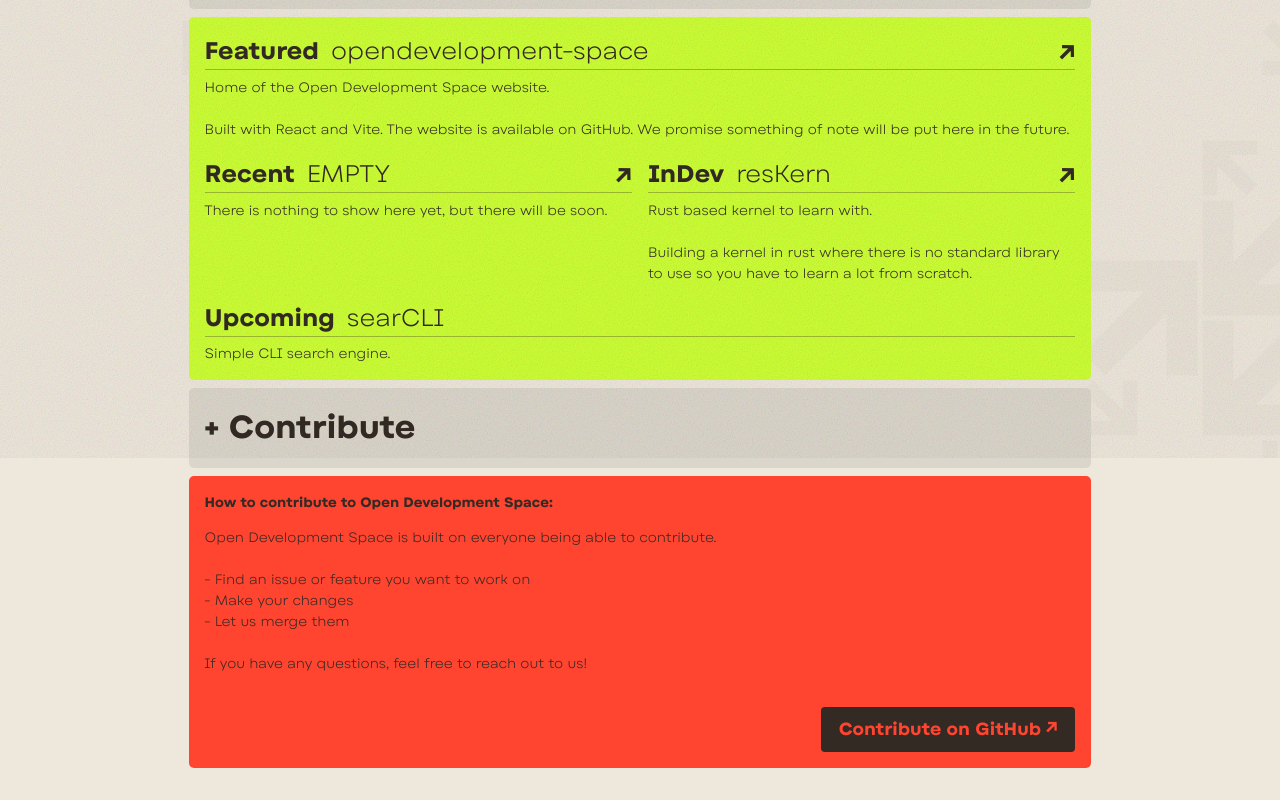
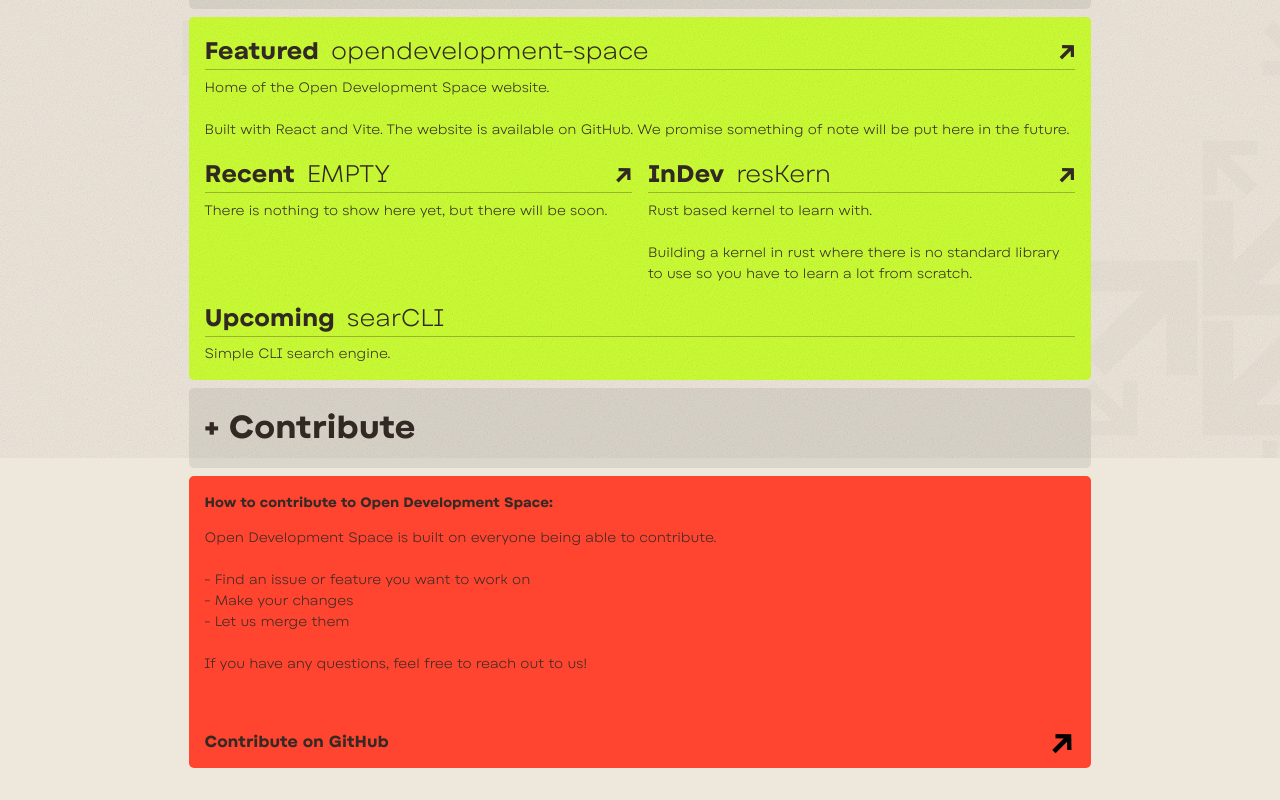
Before and after one commit to Open-Development-Space/opendevelopment-space, a React (Vite) app: page / in a window 1280 px wide. Shown: the part 342-1142 px from the top of the page. Built offline with nearby package versions, Linux system fonts and the light colour scheme.

Commit message:
v1.3 small change to contribute panel

```diff
--- a/src/App.css
+++ b/src/App.css
@@ -291,24 +291,32 @@
     font-family: 'TitleFont', 'Trebuchet MS', sans-serif;
 }
 
+#contribute #contribute-footer{
+    font-family: 'TitleFont', 'Trebuchet MS', sans-serif;
+    font-size: 1rem;
+    color: var(--staticink);
+    position: absolute;
+    width: calc(100% - 16px);
+    translate: 0px 3px;
+    bottom: 16px;
+}
+
 #contribute button {
+    position: absolute;
     font-family: 'TitleFont', 'Trebuchet MS', sans-serif;
+    font-size: 2rem;
     text-decoration: none;
-    font-size: 1.1rem;
-    padding: 0.5em 1em;
+    translate: 4px 4px;
     border: none;
-    border-radius: 4px;
-    background-color: var(--staticink);
-    color: var(--coral);
+    background: none;
     cursor: pointer;
-    position: absolute;
-    bottom: 16px;
     right: 16px;
-    transition: bottom 0.1s ease-out;
+    bottom: -14px;
+    transition: translate 0.1s ease-out;
 }
 #contribute button:hover {
-    bottom: 18px;
-    transition: bottom 0.1s ease-out;
+    translate: 7px 1px;
+    transition: translate 0.1s ease-out;
 }
 
 .version{
--- a/src/App.jsx
+++ b/src/App.jsx
@@ -24,7 +24,7 @@
         <div className="app-shell">
             <ArrowField isDarkMode={isDarkMode} />
             <main className="bento-grid">
-                <div class="version"><br/>v1.2</div>
+                <div class="version"><br/>v1.3</div>
                 <section class="bento-section" id="title" aria-label="title">
                     <img className="title-logo-outline" src={logoOutline} alt="" aria-hidden="true" />
                     <button
@@ -94,11 +94,14 @@
                         <br/>
                         If you have any questions, feel free to reach out to us!
                     </p>
-                    <button class="contribute-button" type="button" aria-label="Contribute to Open Development Space">
-                        <a href="https://github.com/Open-Development-Space/.github/blob/main/profile/CONTRIBUTING.md" target="_blank" rel="noopener noreferrer">
-                            Contribute on GitHub ↗
-                        </a>
-                    </button>
+                    <div id="contribute-footer">
+                        Contribute on GitHub
+                        <button class="contribute-button" type="button" aria-label="Contribute to Open Development Space">
+                            <a href="https://github.com/Open-Development-Space/.github/blob/main/profile/CONTRIBUTING.md" target="_blank" rel="noopener noreferrer">
+                                ↗
+                            </a>
+                        </button>
+                    </div>
                 </section>
             </main>
         </div>
```
